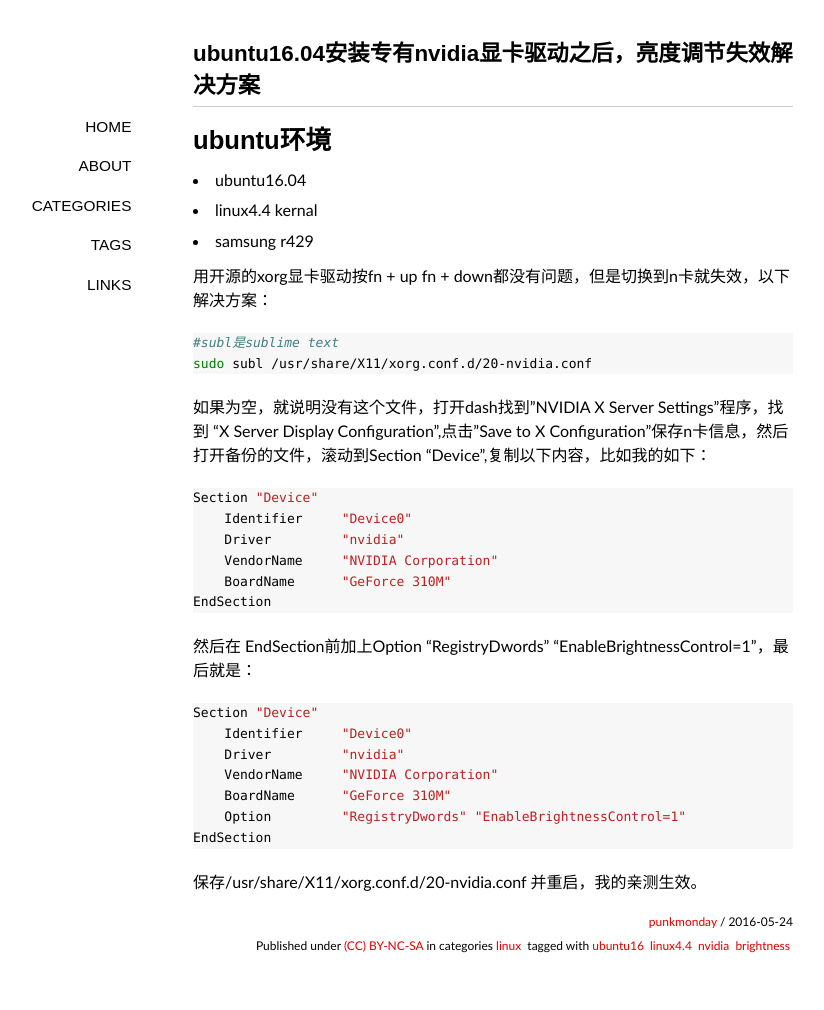
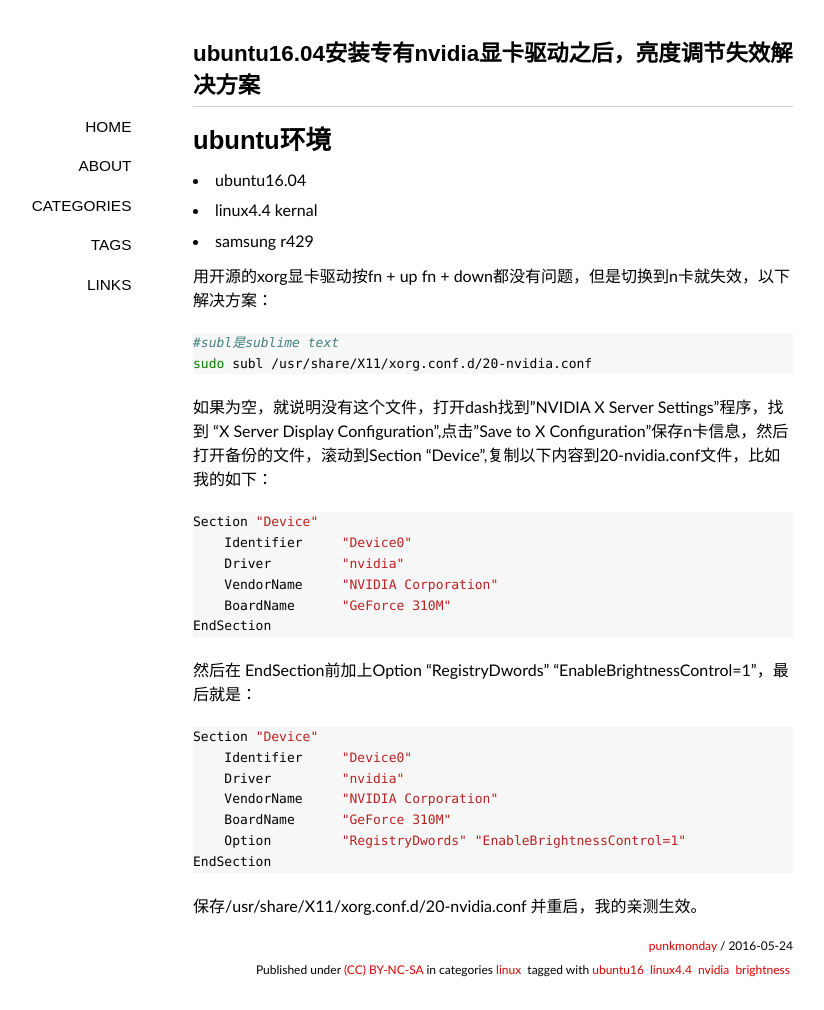
Before and after one commit to punkmonday/punkmonday.github.io, a Jekyll site: the page built from _posts/2016-05-24-ubuntu16-nvidia.md, in a window 1280 px wide. Shown: the whole page, without its empty margins (147-971 px from the left). Built offline with Jekyll 4.4.1, drawn with Linux system fonts in a browser that asks for light colours; some web fonts are replaced; comment, search, counter and statistics services are not loaded; before the commit the page ends 986 px from its top, so only the background shows below that.

Commit message:
Updated 2016-05-24-ubuntu16-nvidia.md

````diff
--- a/_posts/2016-05-24-ubuntu16-nvidia.md
+++ b/_posts/2016-05-24-ubuntu16-nvidia.md
@@ -24,7 +24,7 @@ title: ubuntu16.04安装专有nvidia显卡驱动之后，亮度调节失效解
 sudo subl /usr/share/X11/xorg.conf.d/20-nvidia.conf
 ```
 
-如果为空，就说明没有这个文件，打开dash找到"NVIDIA X Server Settings"程序，找到 "X Server Display Configuration",点击"Save to X Configuration"保存n卡信息，然后打开备份的文件，滚动到Section "Device",复制以下内容，比如我的如下：
+如果为空，就说明没有这个文件，打开dash找到"NVIDIA X Server Settings"程序，找到 "X Server Display Configuration",点击"Save to X Configuration"保存n卡信息，然后打开备份的文件，滚动到Section "Device",复制以下内容到20-nvidia.conf文件，比如我的如下：
 
 ```sh
 Section "Device"
````
